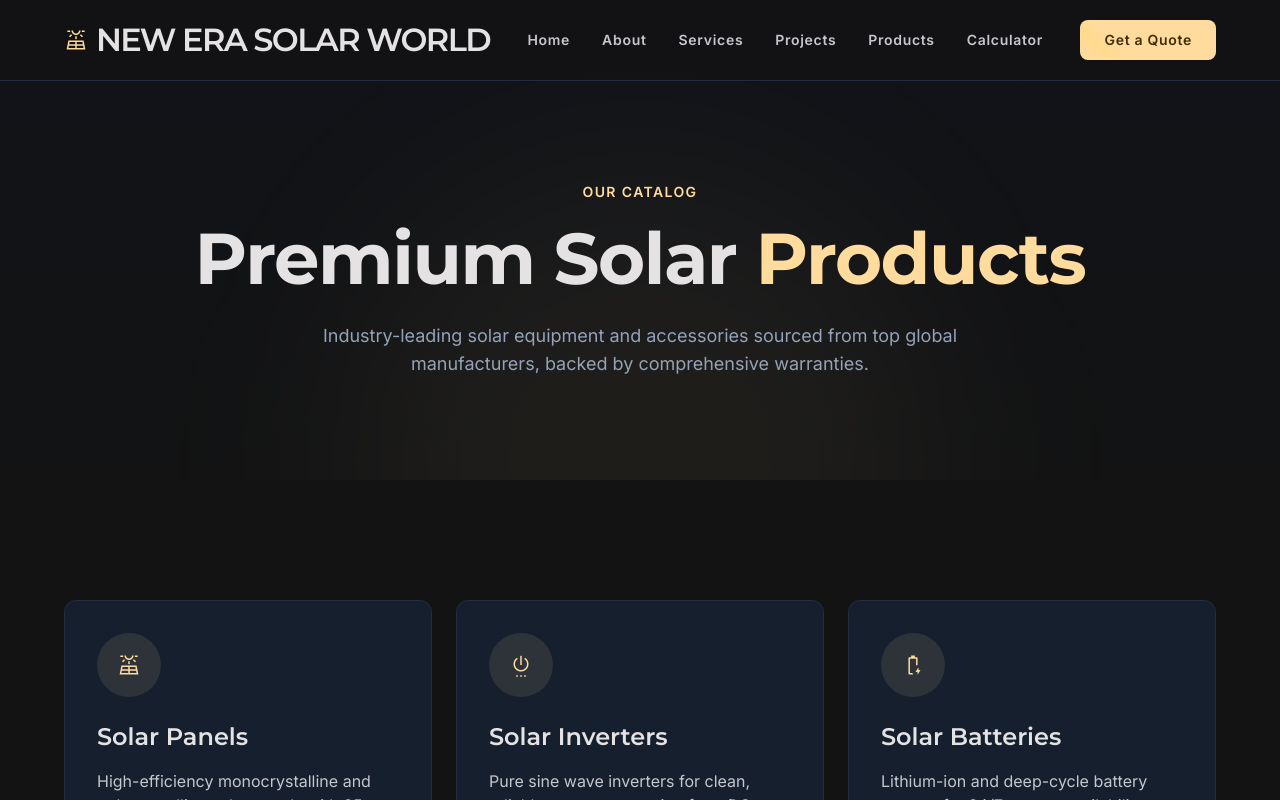
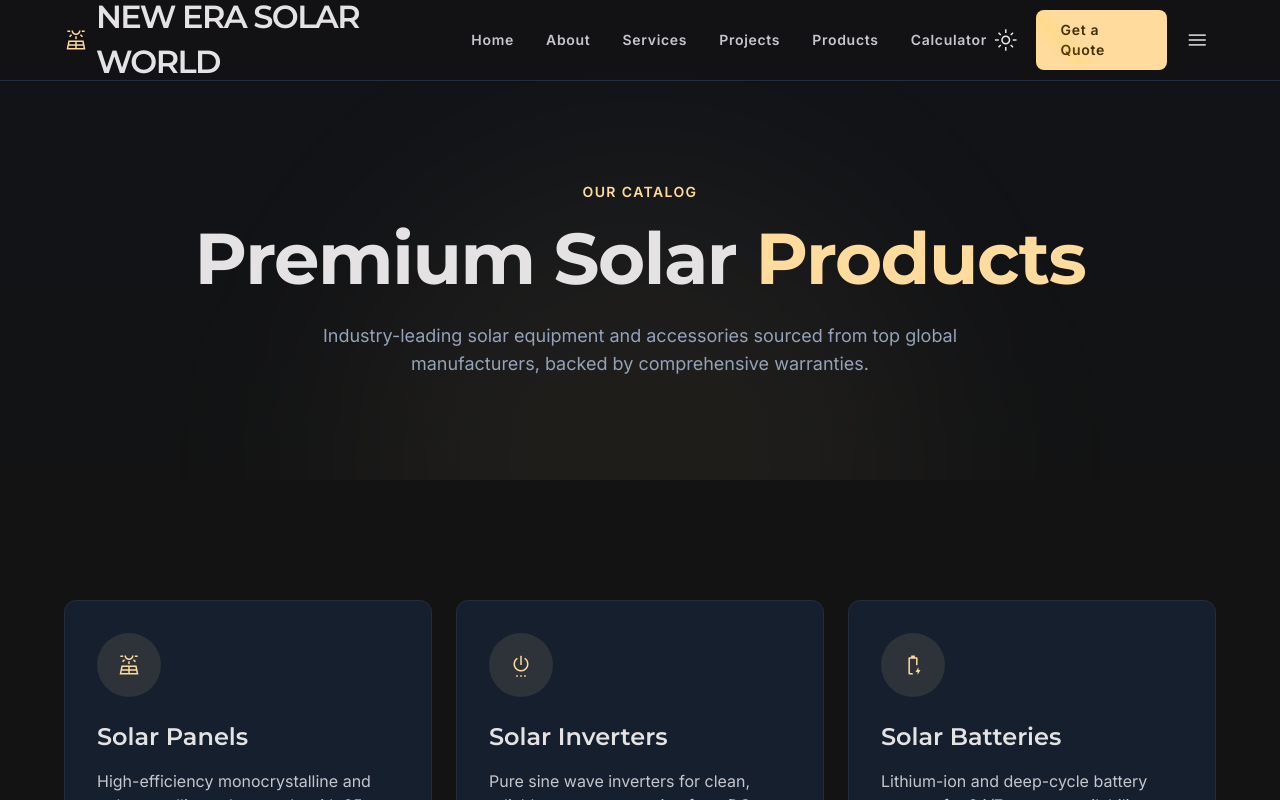
Before and after one commit to olukoyamartinspeace-coder/new-era-solar, a Next.js app: page /products in a window 1280 px wide. Shown: the top 800 px of the page. Built offline with nearby package versions, Linux system fonts and the light colour scheme.

Commit message:
Add mobile hamburger menu and light/dark theme toggle

```diff
--- a/src/app/globals.css
+++ b/src/app/globals.css
@@ -55,6 +55,40 @@
   --color-error: #ffb4ab;
   --font-family-headline: Montserrat, sans-serif;
   --font-family-body: Inter, sans-serif;
+}
+
+:root.light {
+  --color-background: #f6f7f9;
+  --color-on-background: #1a1c1e;
+  --color-surface: #ffffff;
+  --color-surface-dim: #ededf0;
+  --color-surface-bright: #ffffff;
+  --color-surface-container: #eceef1;
+  --color-surface-container-low: #f3f4f6;
+  --color-surface-container-lowest: #ffffff;
+  --color-surface-container-high: #e3e6ea;
+  --color-surface-container-highest: #dadee3;
+  --color-surface-variant: #e4e7ec;
+  --color-surface-elevated: #ffffff;
+  --color-surface-stroke: #d6dae0;
+  --color-inverse-surface: #2a2c2e;
+  --color-inverse-on-surface: #f0f0f0;
+  --color-on-surface: #1a1c1e;
+  --color-on-surface-variant: #4a4f57;
+  --color-text-muted: #5b626c;
+  --color-outline: #c2c7ce;
+  --color-outline-variant: #d6dae0;
+  --color-primary: #384760;
+  --color-primary-container: #e6ecf6;
+  --color-on-primary: #ffffff;
+  --color-on-primary-container: #2a3346;
+  --color-secondary: #b88600;
+  --color-secondary-container: #ffe9a8;
+  --color-on-secondary: #3a2a00;
+  --color-on-secondary-container: #5e4200;
+  --color-tertiary: #9a4a12;
+  --color-on-tertiary: #ffffff;
+  --color-inverse-primary: #b9c2da;
 }
 
 @layer base {
--- a/src/app/layout.tsx
+++ b/src/app/layout.tsx
@@ -41,12 +41,21 @@ export default function RootLayout({
   children: React.ReactNode;
 }) {
   return (
-    <html lang="en" className={`dark ${montserrat.variable} ${inter.variable}`}>
+    <html
+      lang="en"
+      suppressHydrationWarning
+      className={`${montserrat.variable} ${inter.variable}`}
+    >
       <head>
         <link rel="preconnect" href="https://lh3.googleusercontent.com" />
         <link
           rel="stylesheet"
           href="https://fonts.googleapis.com/css2?family=Material+Symbols+Outlined:wght,FILL@100..700,0..1&display=swap"
+        />
+        <script
+          dangerouslySetInnerHTML={{
+            __html: `(function(){try{var t=localStorage.getItem('theme');if(t==='light'){document.documentElement.classList.add('light');}}catch(e){}})();`,
+          }}
         />
       </head>
       <body className="bg-background text-on-surface selection:bg-secondary selection:text-on-secondary overflow-x-hidden">
--- a/src/components/Header.tsx
+++ b/src/components/Header.tsx
@@ -2,14 +2,38 @@
 import Link from "next/link";
 import { useState, useEffect } from "react";
 
+const NAV = [
+  { href: "/", label: "Home" },
+  { href: "/about", label: "About" },
+  { href: "/services", label: "Services" },
+  { href: "/projects", label: "Projects" },
+  { href: "/products", label: "Products" },
+  { href: "/calculator", label: "Calculator" },
+];
+
 export default function Header() {
   const [scrolled, setScrolled] = useState(false);
+  const [open, setOpen] = useState(false);
+  const [light, setLight] = useState(false);
 
   useEffect(() => {
     const onScroll = () => setScrolled(window.scrollY > 50);
     window.addEventListener("scroll", onScroll, { passive: true });
+    setLight(document.documentElement.classList.contains("light"));
     return () => window.removeEventListener("scroll", onScroll);
   }, []);
+
+  const toggleTheme = () => {
+    const next = !light;
+    setLight(next);
+    document.documentElement.classList.toggle("light", next);
+    try {
+      localStorage.setItem("theme", next ? "light" : "dark");
+    } catch (e) {}
+  };
+
+  const linkClass =
+    "font-[family-name:var(--font-family-body)] text-[14px] leading-[20px] tracking-[0.05em] font-semibold text-on-surface-variant hover:text-on-surface transition-colors duration-300";
 
   return (
     <header
@@ -28,51 +52,67 @@ export default function Header() {
             New Era Solar World
           </span>
         </Link>
+
         <div className="hidden lg:flex gap-8">
+          {NAV.map((item) => (
+            <Link key={item.href} href={item.href} className={linkClass}>
+              {item.label}
+            </Link>
+          ))}
+        </div>
+
+        <div className="flex items-center gap-2 md:gap-3">
+          <button
+            type="button"
+            onClick={toggleTheme}
+            aria-label="Toggle light and dark mode"
+            className="material-symbols-outlined text-on-surface w-10 h-10 flex items-center justify-center rounded-lg hover:bg-surface-container-high transition-colors cursor-pointer"
+          >
+            {light ? "dark_mode" : "light_mode"}
+          </button>
+
           <Link
-            href="/"
-            className="font-[family-name:var(--font-family-body)] text-[14px] leading-[20px] tracking-[0.05em] font-semibold text-on-surface-variant hover:text-on-surface transition-colors duration-300"
+            href="/contact"
+            className="hidden sm:block bg-secondary text-on-secondary px-6 py-2.5 font-[family-name:var(--font-family-body)] text-[14px] leading-[20px] tracking-[0.05em] font-semibold rounded-lg hover:scale-105 active:scale-95 transition-all shimmer"
           >
-            Home
+            Get a Quote
           </Link>
-          <Link
-            href="/about"
-            className="font-[family-name:var(--font-family-body)] text-[14px] leading-[20px] tracking-[0.05em] font-semibold text-on-surface-variant hover:text-on-surface transition-colors duration-300"
+
+          <button
+            type="button"
+            onClick={() => setOpen((o) => !o)}
+            aria-label="Open menu"
+            aria-expanded={open}
+            className="lg:hidden material-symbols-outlined text-on-surface w-10 h-10 flex items-center justify-center rounded-lg hover:bg-surface-container-high transition-colors cursor-pointer"
           >
-            About
-          </Link>
-          <Link
-            href="/services"
-            className="font-[family-name:var(--font-family-body)] text-[14px] leading-[20px] tracking-[0.05em] font-semibold text-on-surface-variant hover:text-on-surface transition-colors duration-300"
-          >
-            Services
-          </Link>
-          <Link
-            href="/projects"
-            className="font-[family-name:var(--font-family-body)] text-[14px] leading-[20px] tracking-[0.05em] font-semibold text-on-surface-variant hover:text-on-surface transition-colors duration-300"
-          >
-            Projects
-          </Link>
-          <Link
-            href="/products"
-            className="font-[family-name:var(--font-family-body)] text-[14px] leading-[20px] tracking-[0.05em] font-semibold text-on-surface-variant hover:text-on-surface transition-colors duration-300"
-          >
-            Products
-          </Link>
-          <Link
-            href="/calculator"
-            className="font-[family-name:var(--font-family-body)] text-[14px] leading-[20px] tracking-[0.05em] font-semibold text-on-surface-variant hover:text-on-surface transition-colors duration-300"
-          >
-            Calculator
-          </Link>
+            {open ? "close" : "menu"}
+          </button>
         </div>
-        <Link
-          href="/contact"
-          className="bg-secondary text-on-secondary px-6 py-2.5 font-[family-name:var(--font-family-body)] text-[14px] leading-[20px] tracking-[0.05em] font-semibold rounded-lg hover:scale-105 active:scale-95 transition-all shimmer"
-        >
-          Get a Quote
-        </Link>
       </nav>
+
+      {open && (
+        <div className="lg:hidden bg-background/98 border-b border-surface-stroke px-4 pb-6 pt-2 backdrop-blur-md">
+          <div className="flex flex-col gap-1">
+            {NAV.map((item) => (
+              <Link
+                key={item.href}
+                href={item.href}
+                onClick={() => setOpen(false)}
+                className="py-3 px-2 text-on-surface-variant hover:text-on-surface hover:bg-surface-container-high rounded-lg transition-colors font-[family-name:var(--font-family-body)] text-[15px] font-semibold tracking-[0.03em]"
+              >
+                {item.label}
+              </Link>
+            ))}
+            <Link
+              href="/contact"
+              onClick={() => setOpen(false)}
+              className="mt-2 bg-secondary text-on-secondary px-6 py-3 text-center font-[family-name:var(--font-family-body)] text-[14px] tracking-[0.05em] font-semibold rounded-lg shimmer"
+            >
+              Get a Quote
+            </Link>
+          </div>
+        </div>
+      )}
     </header>
   );
 }
```
Also changed, not shown: 1 other file (tests, documents, lock files or other folders).
